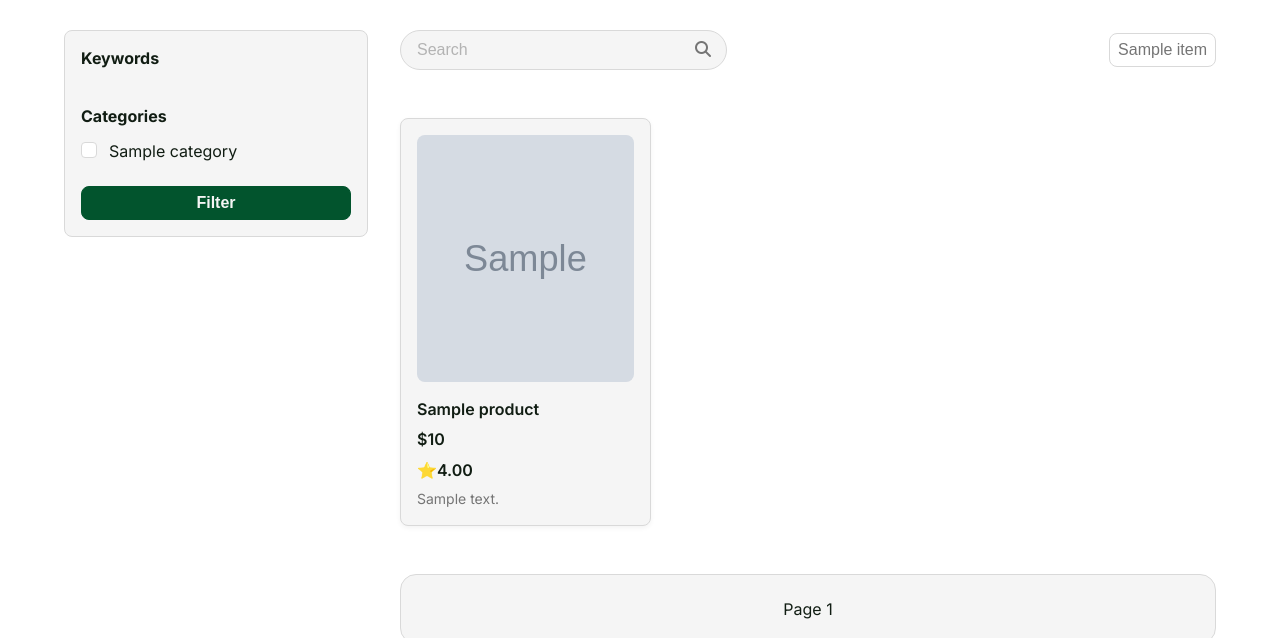
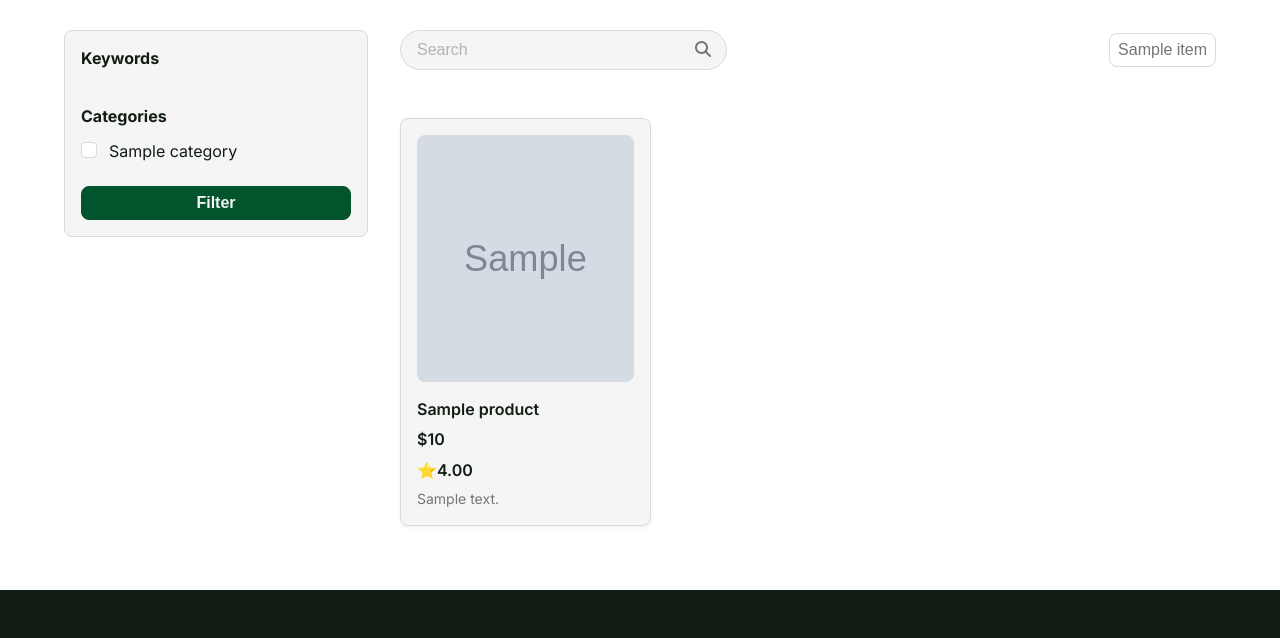
Before and after one commit to ChelovechKo/project3-hopnbarley-store, a Django app: template products/templates/products/product-list.html in a window 1280 px wide. Shown: the part 502-1140 px from the top of the page. Run offline with Django 5.2, Linux system fonts and the light colour scheme; the template is opened without the code that fills it: most values are stand-ins (such as "Sample title", 1, 10 or a date in 2020); grey boxes marked "Sample" are stand-in pictures; grey boxes are pictures that could not be loaded.

Commit message:
improved pagination a little

```diff
--- a/products/templates/products/product-list.html
+++ b/products/templates/products/product-list.html
@@ -74,6 +74,8 @@
                 {% endfor %}
             </div>
 
+            <!-- Pagination -->
+            {% if page_obj.has_other_pages %}
                 <div class="pagination">
                     {% if page_obj.has_previous %}
                         <a href="?{% update_query_string request page_obj.previous_page_number %}"
@@ -83,8 +85,8 @@
                         </a>
                     {% endif %}
 
-                <span class="current">
-                    Page {{ page_obj.number }}
+                    <span class="pagination-link-account current">
+                      Page {{ page_obj.number }} of {{ page_obj.paginator.num_pages }}
                     </span>
 
                     {% if page_obj.has_next %}
@@ -95,6 +97,7 @@
                         </a>
                     {% endif %}
                 </div>
+            {% endif %}
         </section>
     </div>
 </main>
--- a/products/views.py
+++ b/products/views.py
@@ -65,4 +65,5 @@
 
 
 class GuidesRecipesView(TemplateView):
+    """Гайды и рецепты"""
     template_name = 'guides-recipes.html'
```
Lines whose indentation alone changed are shown as unchanged.
